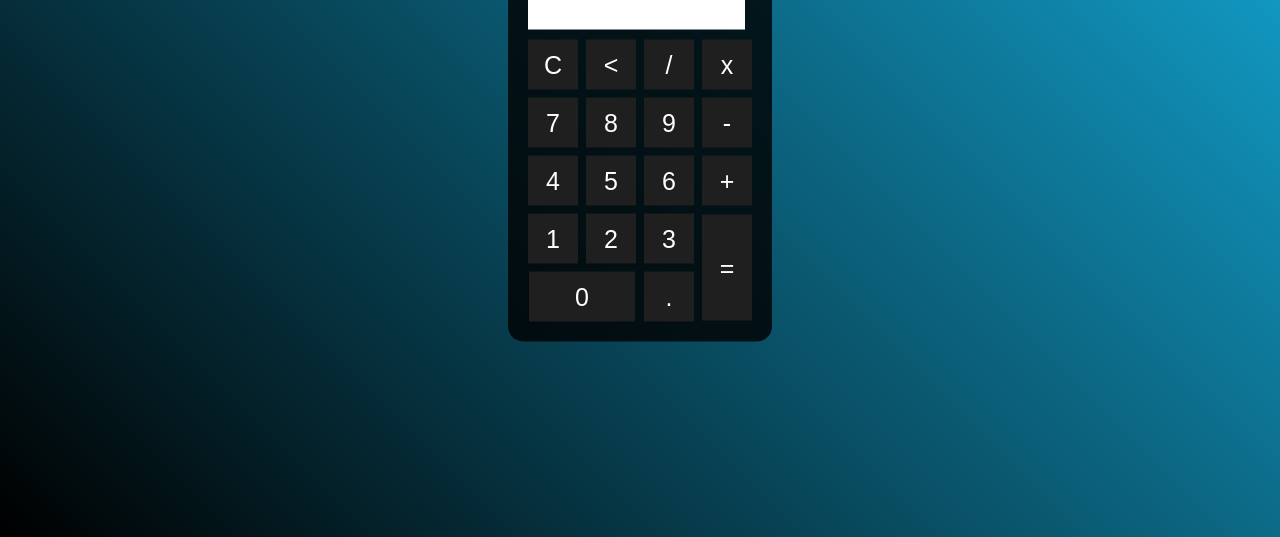
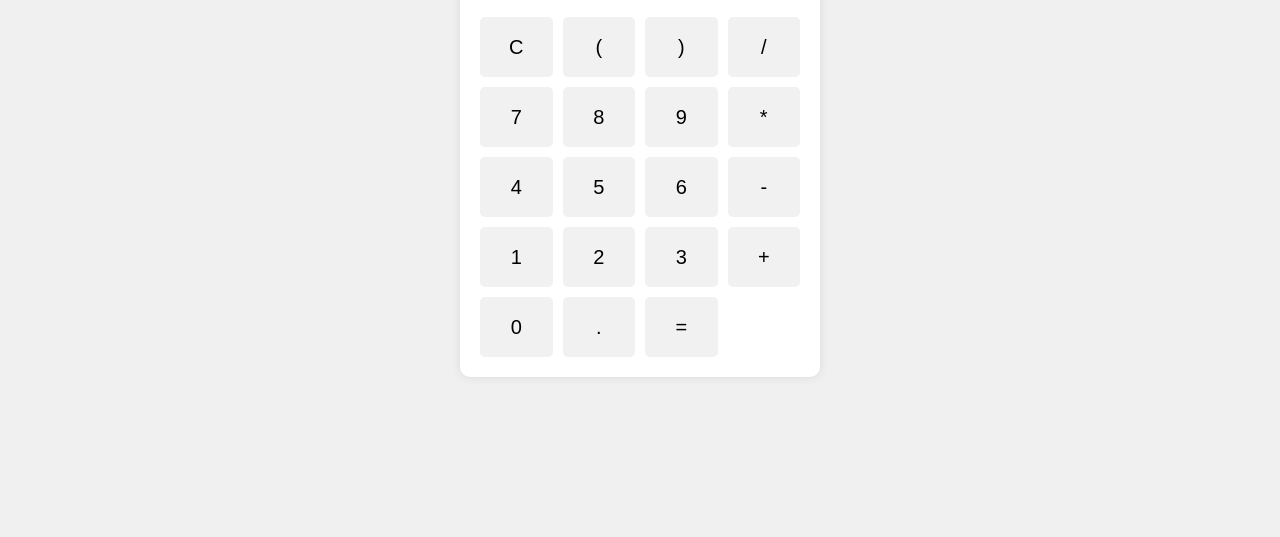
Before and after one commit to Tiago-Motta/Calculadora-html-csss--javascript, a plain HTML site: page index.html in a window 1280 px wide. Shown: the part 263-800 px from the top of the page. Drawn offline with Linux system fonts and the light colour scheme.

Commit message:
atualisei todo o codigo

```diff
--- a/index.html
+++ b/index.html
@@ -1,127 +1,36 @@
 <!DOCTYPE html>
 <html lang="en">
 <head>
-    <meta charset="UTF-8">
-    <meta http-equiv="X-UA-Compatible" content="IE=edge">
-    <meta name="viewport" content="width=device-width, initial-scale=1.0">
-    <title>Calculadora</title>
-    <style>
-        *{
-            margin: 0;
-            padding: 0;
-        }
-        .fundo{
-            background-image: linear-gradient(45deg,black, rgb(20, 173, 220));
-            height: 100vh;
-            color: white;
-            font-family: Arial, Helvetica, sans-serif;
-            text-align: center;
-
-        }
-        .calculadora{
-            position: absolute;
-            background-color: rgba(0, 0, 0, 0.8);
-            top: 50%;
-            left: 50%;
-            transform: translate(-50%,-50%);
-            border-radius: 15px;
-            padding: 15px;
-        }
-        .botao{
-            width: 50px;
-            height: 50px;
-            font-size: 25px;
-            cursor: pointer;
-            margin: 3px;
-            background-color: rgb(31, 31, 31);
-            border: none;
-            color: #fff;
-        }
-        .botao:hover{
-            background-color: black;
-        }
-        #resultado{
-            background-color: white;
-            width: 207px;
-            height: 30px;
-            margin: 5px;
-            font-size: 25px;
-            color: black;
-            text-align: right;
-            padding: 5px;
-        }
-    </style>
+  <meta charset="UTF-8">
+  <meta name="viewport" content="width=device-width, initial-scale=1.0">
+  <title>Calculadora Simples</title>
+  <link rel="stylesheet" href="style.css">
 </head>
 <body>
-    <div class="fundo">
-        <h1>Tiago Mota</h1>
-        <div class="calculadora">
-            <h1>Calculadora</h1>
-            <p id="resultado"></p>
-            <table>
-                <tr>
-                    <td><button class="botao" onclick="clean ()">C</button></td>
-                    <td><button class="botao" onclick="back ()"><</button></td>
-                    <td><button class="botao" onclick="insert('/')">/</button></td>
-                    <td><button class="botao" onclick="insert('x')">x</button></td>
-                </tr>
-                <tr>
-                    <td><button class="botao" onclick="insert('7')">7</button></td>
-                    <td><button class="botao" onclick="insert('8')">8</button></td>
-                    <td><button class="botao" onclick="insert('9')">9</button></td>
-                    <td><button class="botao" onclick="insert('-')">-</button></td>
-                </tr>
-                <tr>
-                    <td><button class="botao" onclick="insert('4')">4</button></td>
-                    <td><button class="botao" onclick="insert('5')">5</button></td>
-                    <td><button class="botao" onclick="insert('6')">6</button></td>
-                    <td><button class="botao" onclick="insert('+')">+</button></td>
-                </tr>
-                <tr>
-                    <td><button class="botao" onclick="insert('1')">1</button></td>
-                    <td><button class="botao" onclick="insert('2')">2</button></td>
-                    <td><button class="botao" onclick="insert('3')">3</button></td>
-                    <td rowspan="2"><button class="botao" style="height: 106px;" onclick="calcular ('')">=</button></td>
-                </tr>
-                <tr>
-                    <td colspan="2"><button class="botao" style="width: 106px;">0</button></td>
-                    <td><button class="botao" onclick="insert ('.')">.</button></td>
-                </tr>
-            </table>
-        </div>
+  <div class="calculator">
+    <input type="text" id="display" disabled>
+    <div class="buttons">
+      <button onclick="clearDisplay()">C</button>
+      <button onclick="appendToDisplay('(')">(</button>
+      <button onclick="appendToDisplay(')')">)</button>
+      <button onclick="appendToDisplay('/')">/</button>
+      <button onclick="appendToDisplay('7')">7</button>
+      <button onclick="appendToDisplay('8')">8</button>
+      <button onclick="appendToDisplay('9')">9</button>
+      <button onclick="appendToDisplay('*')">*</button>
+      <button onclick="appendToDisplay('4')">4</button>
+      <button onclick="appendToDisplay('5')">5</button>
+      <button onclick="appendToDisplay('6')">6</button>
+      <button onclick="appendToDisplay('-')">-</button>
+      <button onclick="appendToDisplay('1')">1</button>
+      <button onclick="appendToDisplay('2')">2</button>
+      <button onclick="appendToDisplay('3')">3</button>
+      <button onclick="appendToDisplay('+')">+</button>
+      <button onclick="appendToDisplay('0')">0</button>
+      <button onclick="appendToDisplay('.')">.</button>
+      <button onclick="calculate()">=</button>
     </div>
-    <script>
-        function insert(num)
-        {
-           var numero = document.getElementById('resultado').innerHTML;
-           document.getElementById('resultado').innerHTML = numero + num;
-        }
-
-        function clean()
-        {
-            document.getElementById('resultado').innerHTML = "";
-        }
-
-        function back()
-        {
-            var resultado = document.getElementById('resultado').innerHTML;
-            document.getElementById('resultado').innerHTML = resultado.substring(0, resultado.length -1);
-        }
-
-        function calcular()
-        {
-            var resultado = document.getElementById('resultado').innerHTML;
-            if (resultado)
-            {
-                document.getElementById('resultado').innerHTML = eval(resultado);
-            }
-            else
-            {
-                document.getElementById('resultado').innerHTML = "nada..."
-            }
-        }
-
-
-    </script>
+  </div>
+  <script src="script.js"></script>
 </body>
 </html>
--- /dev/null
+++ b/script.js
@@ -0,0 +1,16 @@
+function appendToDisplay(value) {
+    document.getElementById("display").value += value;
+  }
+
+  function clearDisplay() {
+    document.getElementById("display").value = '';
+  }
+
+  function calculate() {
+    try {
+      let result = eval(document.getElementById("display").value);
+      document.getElementById("display").value = result;
+    } catch (error) {
+      document.getElementById("display").value = 'Erro';
+    }
+  }
--- /dev/null
+++ b/style.css
@@ -0,0 +1,60 @@
+body {
+    display: flex;
+    justify-content: center;
+    align-items: center;
+    height: 100vh;
+    margin: 0;
+    font-family: Arial, sans-serif;
+    background-color: #f0f0f0;
+  }
+
+  .calculator {
+    display: flex;
+    flex-direction: column;
+    justify-content: center;
+    align-items: center;
+    width: 320px; /* Ligeiramente maior para centralizar melhor */
+    height: auto;
+    background-color: #fff;
+    box-shadow: 0px 0px 10px rgba(0, 0, 0, 0.1);
+    border-radius: 10px;
+    padding: 20px;
+  }
+
+  #display {
+    width: 100%;
+    height: 60px; /* Altura maior para melhor visibilidade */
+    background-color: #333;
+    color: #fff;
+    font-size: 28px; /* Aumentar tamanho da fonte */
+    text-align: right;
+    padding: 10px;
+    border: none;
+    border-radius: 5px;
+    margin-bottom: 20px; /* Espaço maior entre display e botões */
+  }
+
+  .buttons {
+    display: grid;
+    grid-template-columns: repeat(4, 1fr);
+    grid-gap: 10px;
+    width: 100%; /* Ocupar toda a largura do container */
+  }
+
+  button {
+    height: 60px; /* Aumentar altura para uniformizar */
+    font-size: 20px; /* Aumentar tamanho do texto */
+    border: none;
+    border-radius: 5px;
+    background-color: #f1f1f1;
+    cursor: pointer;
+    transition: background-color 0.3s ease;
+  }
+
+  button:hover {
+    background-color: #ddd;
+  }
+
+  button:active {
+    background-color: #bbb;
+  }
```
